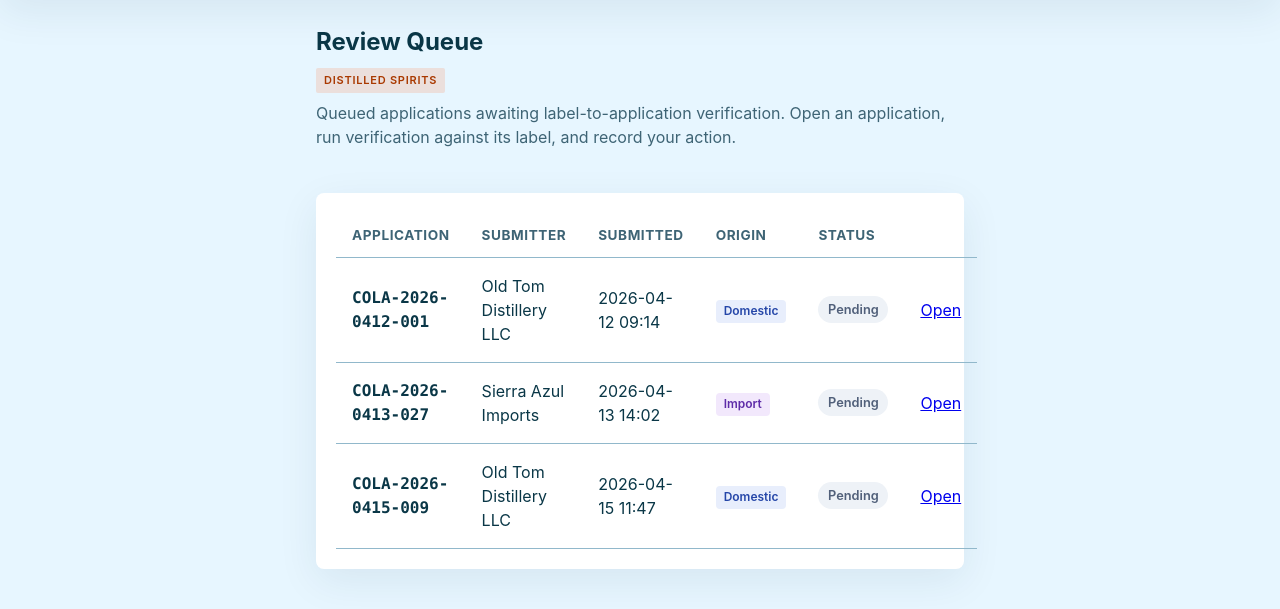
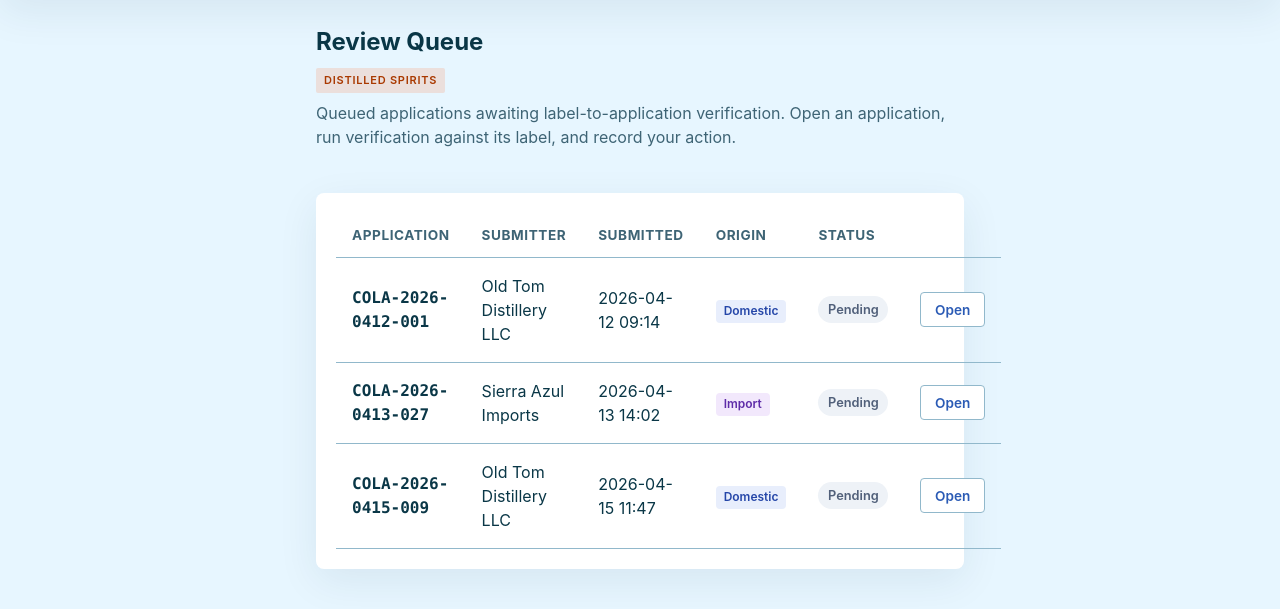
Before and after one commit to ivanma9/TTB_reader, a FastAPI app: page / in a window 1280 px wide. Shown: the part 54-663 px from the top of the page. Run offline with FastAPI, Linux system fonts and the light colour scheme.

Commit message:
fix: enforce in_review precondition on action + add btn-secondary style

```diff
--- a/app/main.py
+++ b/app/main.py
@@ -32,6 +32,7 @@ from app.batch_store import (
     update_row_form_values,
 )
 from app.queue_state import (
+    QueueStatus,
     ReviewerAction,
     get_item,
     list_items,
@@ -134,8 +135,14 @@ async def queue_item_action(
 ):
     if action not in _VALID_REVIEWER_ACTIONS:
         return JSONResponse(status_code=422, content={"error": "Unknown action."})
-    if get_item(item_id) is None:
+    item = get_item(item_id)
+    if item is None:
         return HTMLResponse(status_code=404, content="Queue item not found.")
+    if item.status != QueueStatus.IN_REVIEW:
+        return JSONResponse(
+            status_code=409,
+            content={"error": "Queue item must be in review before an action can be recorded."},
+        )
     mark_complete(item_id, ReviewerAction(action))
     return RedirectResponse(url="/", status_code=303)
 
--- a/app/static/workbench.css
+++ b/app/static/workbench.css
@@ -740,6 +740,26 @@ main {
   color: var(--tertiary);
 }
 
+/* ── Secondary button (queue "Open" link) ────────────── */
+.btn-secondary {
+  display: inline-block;
+  padding: 0.4rem 0.85rem;
+  border: 1px solid var(--outline-variant);
+  border-radius: var(--radius-lg);
+  background: var(--surface-container-lowest);
+  color: var(--primary);
+  font-family: var(--font-heading);
+  font-weight: 600;
+  font-size: 0.85rem;
+  text-decoration: none;
+  cursor: pointer;
+  transition: background 0.15s, border-color 0.15s;
+}
+.btn-secondary:hover {
+  background: var(--surface-container-low);
+  border-color: var(--outline);
+}
+
 /* ── Queue table ─────────────────────────────────────── */
 .queue-hint {
   color: var(--on-surface-variant);
```
Also changed, not shown: tests/test_queue_web.py (+8 -0 lines).
